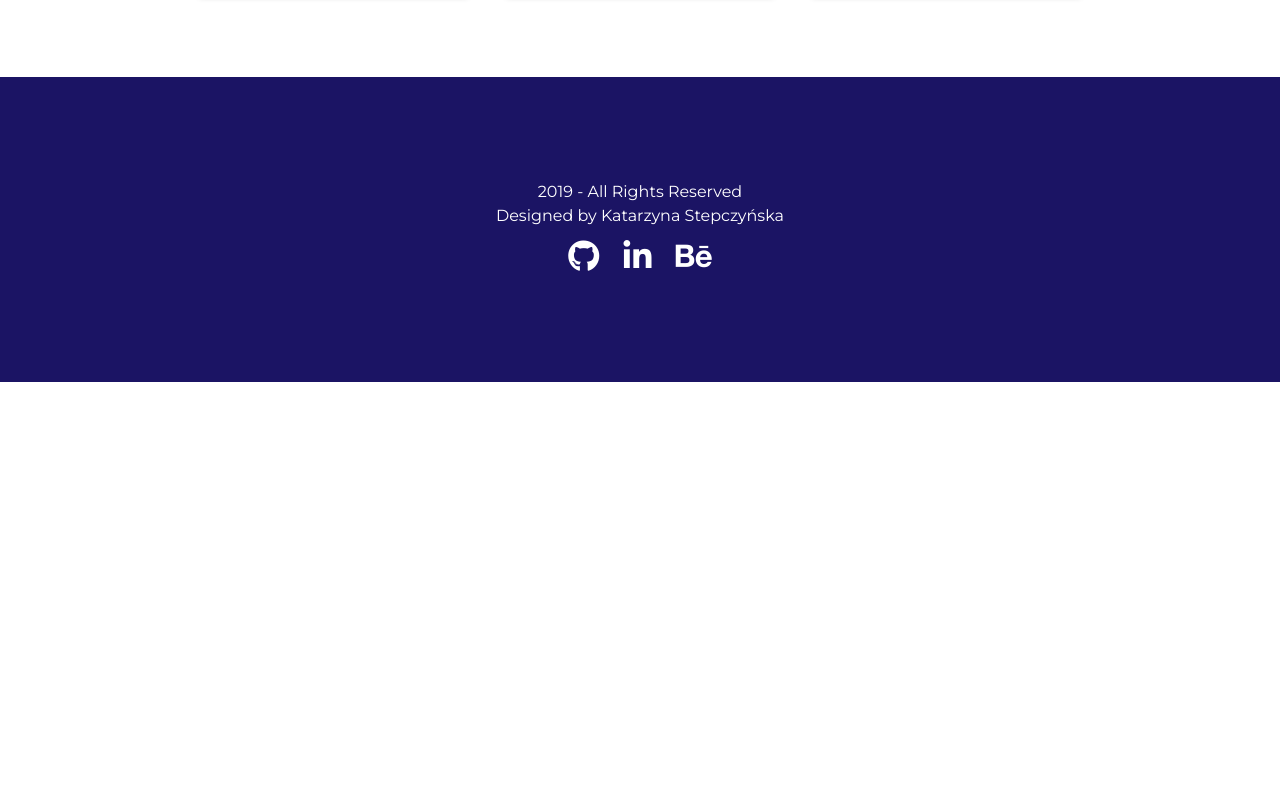
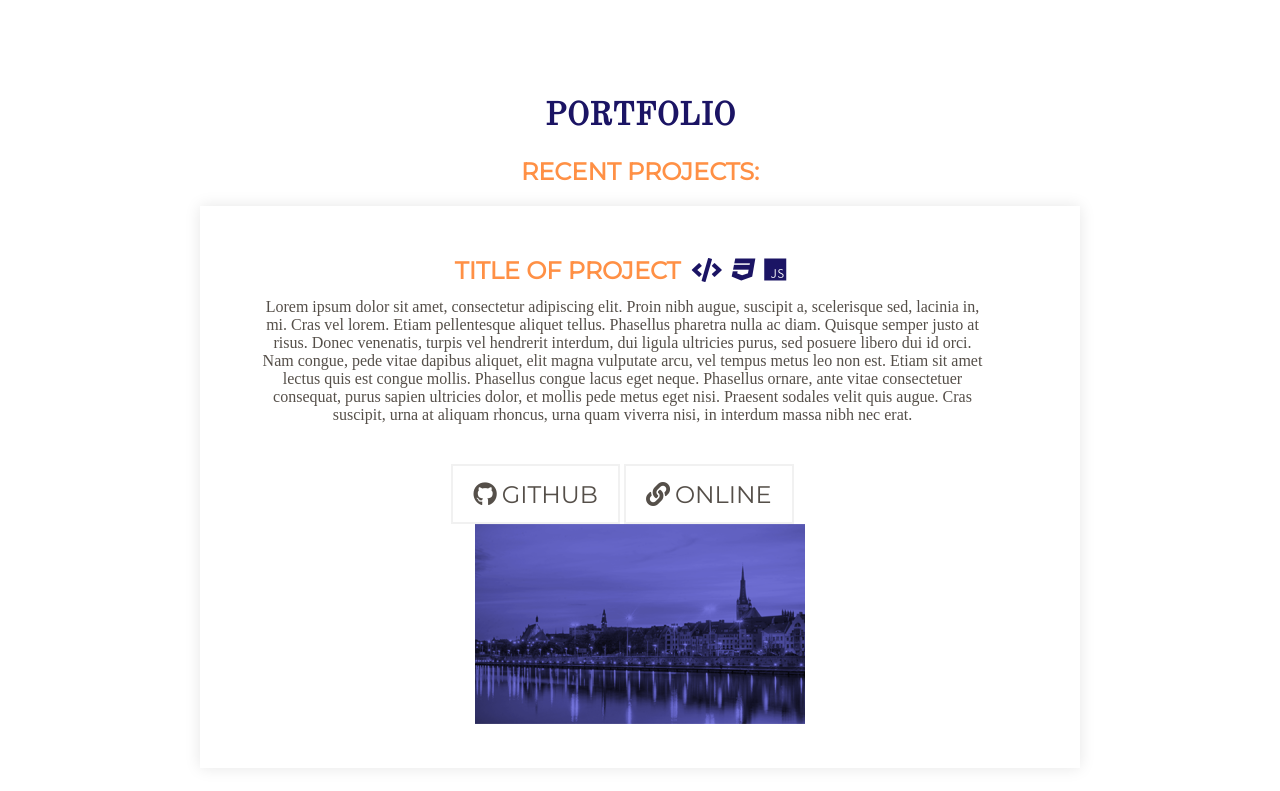
Before and after one commit to katarzyna-stepczynska/CodersCamp-Project-1, a plain HTML site: page index.html in a window 1280 px wide. Shown: the part 1241-2032 px from the top of the page. Before the commit the page ends 1623 px from the top, so only its background shows below. Drawn offline with nearby package versions, Linux system fonts and the light colour scheme.

Commit message:
Work with portfolio section - problem with icons. No finish yet.

```diff
--- a/index.html
+++ b/index.html
@@ -148,8 +148,30 @@
             </div>
         </section>
         <!--Portfolio-->
-        <section>
-
+        <section id="portfolio">
+            <div class="container">
+                <h1>Portfolio</h1>
+                <h1>Recent projects:</h1>
+                <div class="row">
+                    <div class="portfolio-item">
+                        <div class="portfolio-content">
+                            <h1>Title of project <span><i class="fas fa-code"></i></span><span><i class="fab fa-css3"></i></span><span><i class="fab fa-js"></i></span></h1>
+                            <p>Lorem ipsum dolor sit amet, consectetur adipiscing elit. Proin nibh augue, suscipit a, scelerisque sed, lacinia in, mi. Cras vel lorem. Etiam pellentesque aliquet tellus. Phasellus pharetra nulla ac diam. Quisque semper justo at risus. Donec venenatis, turpis vel hendrerit interdum, dui ligula ultricies purus, sed posuere libero dui id orci. Nam congue, pede vitae dapibus aliquet, elit magna vulputate arcu, vel tempus metus leo non est. Etiam sit amet lectus quis est congue mollis. Phasellus congue lacus eget neque. Phasellus ornare, ante vitae consectetuer consequat, purus sapien ultricies dolor, et mollis pede metus eget nisi. Praesent sodales velit quis augue. Cras suscipit, urna at aliquam rhoncus, urna quam viverra nisi, in interdum massa nibh nec erat.</p>
+                            <button class="portfolio-button"><a href="#"><span><i class="fab fa-github social-icon"></i></span>Github</a></button>
+                            <button class="portfolio-button"><a href="#"><span><i class="fas fa-link"></i></span>Online</a></button>
+                        </div>
+                        <div class="portfolio-thumbnail">
+                            <div class="thumbnail">
+                               <div class="thumbnail-icon">
+                                    <a href="#" target="blank" class="thumbnail-icon-box"><span><i class="fab fa-github social-icon"></i></span>Github</a>
+                                    <a href="#" target="blank"><span><i class="fab fa-github social-icon"></i></span>Github</a>
+                               </div>
+                            </div>
+                            <img class=img-fluid src="img/proj_img_1.png">
+                        </div>
+                    </div>
+                </div>
+            </div>
         </section>
         <!--Contact-->
         <section>
--- a/style.css
+++ b/style.css
@@ -8,6 +8,7 @@
     --whitecolor: #fff;
     --onecolor: #1b1464;
     --twocolor: #ff9045;
+    --threecolor: #554F49;
     --main-font: 'Old Standard TT',serif;
     --sub-font: 'Montserrat', sans-serif;
     --bigfont: 2em;
@@ -82,7 +83,7 @@ header {
     padding: 60px 0;
 }
 .home-box {
-    border: 1px solid white;
+    border: 1px solid var(--whitecolor);
     margin: 0 60px;
 }
 .home-box h1 {
@@ -93,7 +94,7 @@ header {
     padding: 20px;
 }
 .home-box h1:last-child {
-    border-top: 1px solid white;
+    border-top: 1px solid var(--whitecolor);
     font-family: var(--sub-font);
     font-size: var(--mediumfont);
     color: var(--whitecolor);
@@ -125,20 +126,18 @@ header {
     transition: .3s ease-in-out;
 }
 /* Skills */
-#skill {
+#skill, #portfolio {
     width: 100%;
-    background-repeat: no-repeat;
     text-align: center;
-    color: #554F49;
-    padding: 20px 0;
+    color: var(--threecolor);
 }
-#skill h1 {
+#skill h1, #portfolio h1 {
     font-family: var(--main-font);
     font-size: var(--bigfont);
     color: var(--onecolor);
     text-transform: uppercase;
 }
-#skill h1:nth-child(2) {
+#skill h1:nth-child(2), #portfolio h1:nth-child(2) {
     font-family: var(--sub-font);
     font-size: var(--mediumfont);
     color: var(--twocolor);
@@ -185,7 +184,7 @@ header {
     align-items: center;
     position: relative;
 }
-.desc span:first-child {
+.desc span:first-child, #portfolio .portfolio-content h1 {
     font-family: var(--sub-font);
     font-size: var(--mediumfont);
     color: var(--twocolor);
@@ -200,11 +199,96 @@ header {
     height: 1px;
     background: #aaa;
 }
-.desc span:last-child {
+.desc span:last-child, #portfolio .portfolio-content h1 span {
     font-family: var(--main-font);
     font-size: var(--smallfont);
     color: var(--onecolor);
     padding: 10px 0;
+    margin: 0 5px;
+}
+/* Portfolio */
+.row {
+    display: flex;
+    flex-wrap: wrap;
+    margin: 0 60px;
+}
+.portfolio-item {
+    box-shadow: 0px 0px 15px 0px rgba(0, 0, 0, 0.1);
+    flex: 1 1 100%;
+    padding: 40px 60px;
+    margin: 20px 0;
+    justify-content: center;
+    align-items: center;
+}
+.portfolio-content {
+    flex: 1 1 70%;
+    padding-right: 35px;
+    color: var(--threecolor)
+}
+.portfolio-button {
+    padding: 0 20px;
+    margin-top: 40px;
+    height: 60px;
+    font-family: var(--sub-font);
+    font-size: var(--mediumfont);
+    text-transform: uppercase;
+    border: 2px #f1f1f1 solid;
+    background: transparent;
+    cursor: pointer;
+}
+.portfolio-button:hover {
+    border: 2px var(--twocolor) solid;
+    transition: .3s ease-in-out;
+    background: var(--twocolor);
+    color: var(--whitecolor);
+}
+.portfolio-button a {
+    text-decoration: none;
+    color: var(--threecolor);
+}
+.portfolio-button a:hover {
+    color: var(--whitecolor);
+}
+.portfolio-button a span{
+    margin-right: 5px;
+}
+.portfolio-thumbnail {
+    flex: 1 1 30%;
+    position: relative;
+    overflow: hidden;
+}
+.thumbnail {
+    opacity: 0;
+    width: 100%;
+    height: 100%;
+    z-index: 700;
+    display: flex;
+    position: absolute;
+    transition: .2s ease;
+    background-color: var(--onecolor);
+}
+.thumbnail-icon {
+    top: 50%;
+    left: 50%;
+    display: flex;
+    position: absolute;
+    -webkit-transform: translate(-50%, -50%);
+    transform: translate(-50%, -50%);
+}
+.thumbnail-icon-box {
+    width: 40px;
+    height: 46px;
+    margin: 0 10px;
+    line-height: 46px;
+    text-align: center;
+    color: var(--threecolor);
+    background-color: var(--twocolor);
+
+}
+.img-fluid {
+    height: auto;
+    max-width: 100%;
+    display: initial;
 }
 /* Footer */
 footer {
```
Also changed, not shown: img/proj_img_1.png (added).
